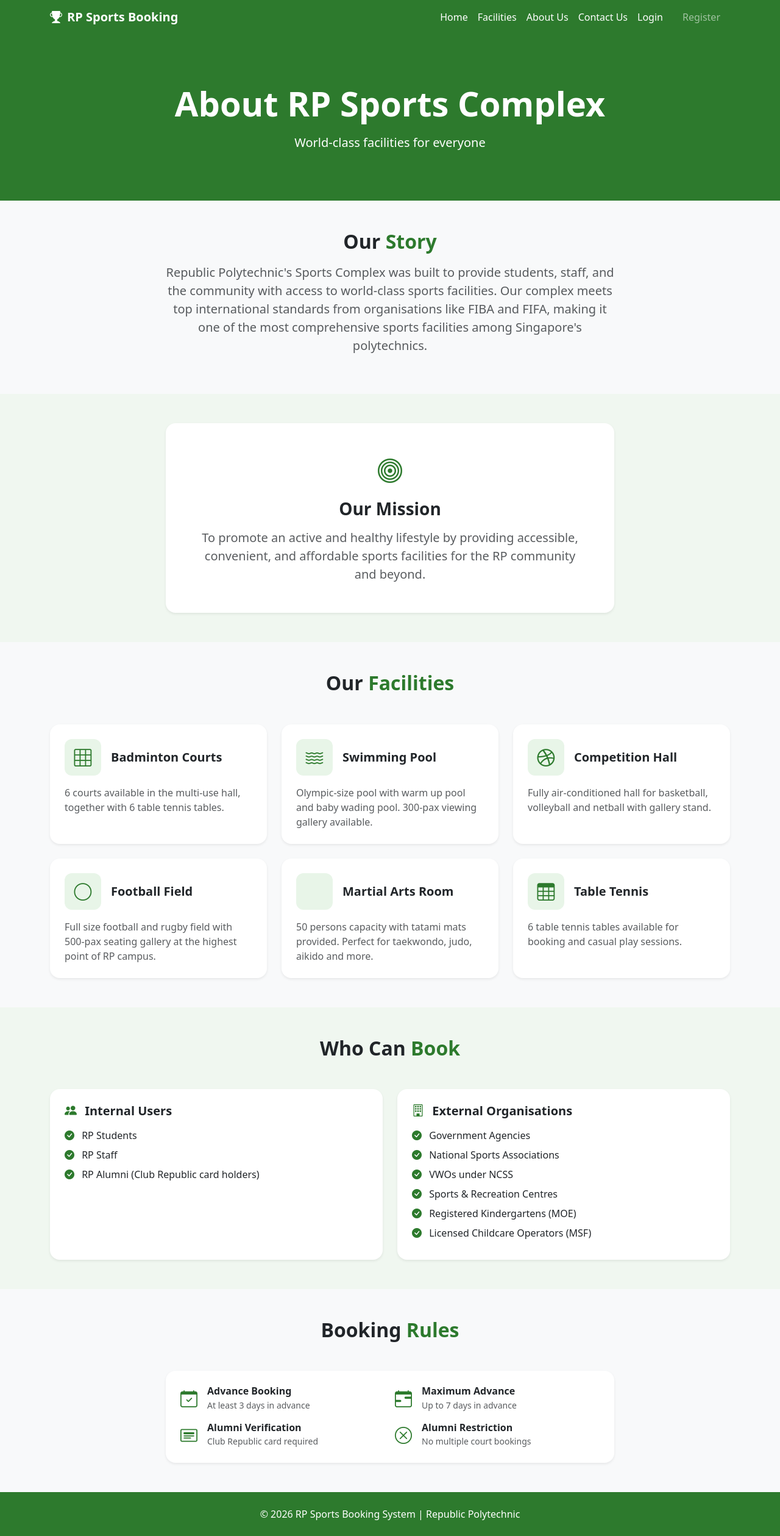
After one commit to WeiXiangWee/C270-DevOps-Team5, a Node server app: page /about in a window 1280 px wide. The commit adds this page. Shown: the whole page at 61% size. Run offline with Node 20, Linux system fonts and the light colour scheme.

```diff
--- a/app.js
+++ b/app.js
@@ -9,5 +9,9 @@ app.get("/", (req, res) => {
     res.render("index");
 });
 
+app.get("/about", (req, res) => {
+    res.render("about");
+});
+
 const PORT = process.env.PORT || 3000;
 app.listen(PORT, () => console.log(`Server running on port ${PORT}`));
--- a/package.json
+++ b/package.json
@@ -19,7 +19,9 @@
   },
   "homepage": "https://github.com/WeiXiangWee/C270-DevOps-Team5#readme",
   "dependencies": {
+    "bcryptjs": "^3.0.3",
     "ejs": "^6.0.1",
-    "express": "^5.2.1"
+    "express": "^5.2.1",
+    "express-session": "^1.19.0"
   }
 }
--- /dev/null
+++ b/views/about.ejs
@@ -0,0 +1,301 @@
+<!DOCTYPE html>
+<html lang="en">
+<head>
+    <meta charset="UTF-8">
+    <meta name="viewport" content="width=device-width, initial-scale=1.0">
+    <title>About Us - RP Sports Booking</title>
+    <link href="https://cdn.jsdelivr.net/npm/bootstrap@5.3.0/dist/css/bootstrap.min.css" rel="stylesheet">
+    <link href="https://cdn.jsdelivr.net/npm/bootstrap-icons@1.10.0/font/bootstrap-icons.css" rel="stylesheet">
+    <style>
+        .hero-about {
+            background-color: #2d7a2d;
+            padding: 80px 0;
+            color: white;
+        }
+        .facility-icon {
+            width: 60px;
+            height: 60px;
+            background-color: #e8f5e8;
+            border-radius: 12px;
+            display: flex;
+            align-items: center;
+            justify-content: center;
+            font-size: 1.8rem;
+        }
+    </style>
+</head>
+<body class="bg-light">
+
+    <%- include('partials/navbar') %>
+
+    <!-- Hero Banner -->
+    <div class="hero-about text-center">
+        <div class="container">
+            <h1 class="display-4 fw-bold mb-3">About RP Sports Complex</h1>
+            <p class="lead mb-0">World-class facilities for everyone</p>
+        </div>
+    </div>
+
+    <!-- Our Story -->
+    <div class="container py-5">
+        <div class="row justify-content-center">
+            <div class="col-md-8 text-center">
+                <h2 class="fw-bold mb-3">
+                    Our <span style="color:#2d7a2d;">Story</span>
+                </h2>
+                <p class="text-muted fs-5">
+                    Republic Polytechnic's Sports Complex was built to provide
+                    students, staff, and the community with access to world-class
+                    sports facilities. Our complex meets top international standards
+                    from organisations like FIBA and FIFA, making it one of the most
+                    comprehensive sports facilities among Singapore's polytechnics.
+                </p>
+            </div>
+        </div>
+    </div>
+
+    <!-- Our Mission -->
+    <div class="py-5" style="background-color:#f0f7f0;">
+        <div class="container">
+            <div class="row justify-content-center">
+                <div class="col-md-8">
+                    <div class="card border-0 shadow-sm rounded-4 p-5 text-center">
+                        <i class="bi bi-bullseye fs-1 mb-3" style="color:#2d7a2d;"></i>
+                        <h3 class="fw-bold mb-3">Our Mission</h3>
+                        <p class="text-muted fs-5 mb-0">
+                            To promote an active and healthy lifestyle by providing
+                            accessible, convenient, and affordable sports facilities
+                            for the RP community and beyond.
+                        </p>
+                    </div>
+                </div>
+            </div>
+        </div>
+    </div>
+
+    <!-- Our Facilities -->
+    <div class="container py-5">
+        <h2 class="fw-bold text-center mb-5">
+            Our <span style="color:#2d7a2d;">Facilities</span>
+        </h2>
+        <div class="row g-4">
+            <div class="col-md-4">
+                <div class="card border-0 shadow-sm rounded-4 p-4 h-100">
+                    <div class="d-flex align-items-center gap-3 mb-3">
+                        <div class="facility-icon">
+                            <i class="bi bi-grid-3x3" style="color:#2d7a2d;"></i>
+                        </div>
+                        <h5 class="fw-bold mb-0">Badminton Courts</h5>
+                    </div>
+                    <p class="text-muted mb-0">
+                        6 courts available in the multi-use hall,
+                        together with 6 table tennis tables.
+                    </p>
+                </div>
+            </div>
+
+            <div class="col-md-4">
+                <div class="card border-0 shadow-sm rounded-4 p-4 h-100">
+                    <div class="d-flex align-items-center gap-3 mb-3">
+                        <div class="facility-icon">
+                            <i class="bi bi-water" style="color:#2d7a2d;"></i>
+                        </div>
+                        <h5 class="fw-bold mb-0">Swimming Pool</h5>
+                    </div>
+                    <p class="text-muted mb-0">
+                        Olympic-size pool with warm up pool and
+                        baby wading pool. 300-pax viewing gallery available.
+                    </p>
+                </div>
+            </div>
+
+            <div class="col-md-4">
+                <div class="card border-0 shadow-sm rounded-4 p-4 h-100">
+                    <div class="d-flex align-items-center gap-3 mb-3">
+                        <div class="facility-icon">
+                            <i class="bi bi-dribbble" style="color:#2d7a2d;"></i>
+                        </div>
+                        <h5 class="fw-bold mb-0">Competition Hall</h5>
+                    </div>
+                    <p class="text-muted mb-0">
+                        Fully air-conditioned hall for basketball,
+                        volleyball and netball with gallery stand.
+                    </p>
+                </div>
+            </div>
+
+            <div class="col-md-4">
+                <div class="card border-0 shadow-sm rounded-4 p-4 h-100">
+                    <div class="d-flex align-items-center gap-3 mb-3">
+                        <div class="facility-icon">
+                            <i class="bi bi-circle" style="color:#2d7a2d;"></i>
+                        </div>
+                        <h5 class="fw-bold mb-0">Football Field</h5>
+                    </div>
+                    <p class="text-muted mb-0">
+                        Full size football and rugby field with
+                        500-pax seating gallery at the highest
+                        point of RP campus.
+                    </p>
+                </div>
+            </div>
+
+            <div class="col-md-4">
+                <div class="card border-0 shadow-sm rounded-4 p-4 h-100">
+                    <div class="d-flex align-items-center gap-3 mb-3">
+                        <div class="facility-icon">
+                            <i class="bi bi-person-arms-up" style="color:#2d7a2d;"></i>
+                        </div>
+                        <h5 class="fw-bold mb-0">Martial Arts Room</h5>
+                    </div>
+                    <p class="text-muted mb-0">
+                        50 persons capacity with tatami mats provided.
+                        Perfect for taekwondo, judo, aikido and more.
+                    </p>
+                </div>
+            </div>
+
+            <div class="col-md-4">
+                <div class="card border-0 shadow-sm rounded-4 p-4 h-100">
+                    <div class="d-flex align-items-center gap-3 mb-3">
+                        <div class="facility-icon">
+                            <i class="bi bi-table" style="color:#2d7a2d;"></i>
+                        </div>
+                        <h5 class="fw-bold mb-0">Table Tennis</h5>
+                    </div>
+                    <p class="text-muted mb-0">
+                        6 table tennis tables available for
+                        booking and casual play sessions.
+                    </p>
+                </div>
+            </div>
+        </div>
+    </div>
+
+    <!-- Who Can Book -->
+    <div class="py-5" style="background-color:#f0f7f0;">
+        <div class="container">
+            <h2 class="fw-bold text-center mb-5">
+                Who Can <span style="color:#2d7a2d;">Book</span>
+            </h2>
+            <div class="row g-4">
+                <div class="col-md-6">
+                    <div class="card border-0 shadow-sm rounded-4 p-4 h-100">
+                        <h5 class="fw-bold mb-3">
+                            <i class="bi bi-people-fill me-2" style="color:#2d7a2d;"></i>
+                            Internal Users
+                        </h5>
+                        <ul class="list-unstyled mb-0">
+                            <li class="mb-2">
+                                <i class="bi bi-check-circle-fill me-2" style="color:#2d7a2d;"></i>
+                                RP Students
+                            </li>
+                            <li class="mb-2">
+                                <i class="bi bi-check-circle-fill me-2" style="color:#2d7a2d;"></i>
+                                RP Staff
+                            </li>
+                            <li class="mb-2">
+                                <i class="bi bi-check-circle-fill me-2" style="color:#2d7a2d;"></i>
+                                RP Alumni (Club Republic card holders)
+                            </li>
+                        </ul>
+                    </div>
+                </div>
+
+                <div class="col-md-6">
+                    <div class="card border-0 shadow-sm rounded-4 p-4 h-100">
+                        <h5 class="fw-bold mb-3">
+                            <i class="bi bi-building me-2" style="color:#2d7a2d;"></i>
+                            External Organisations
+                        </h5>
+                        <ul class="list-unstyled mb-0">
+                            <li class="mb-2">
+                                <i class="bi bi-check-circle-fill me-2" style="color:#2d7a2d;"></i>
+                                Government Agencies
+                            </li>
+                            <li class="mb-2">
+                                <i class="bi bi-check-circle-fill me-2" style="color:#2d7a2d;"></i>
+                                National Sports Associations
+                            </li>
+                            <li class="mb-2">
+                                <i class="bi bi-check-circle-fill me-2" style="color:#2d7a2d;"></i>
+                                VWOs under NCSS
+                            </li>
+                            <li class="mb-2">
+                                <i class="bi bi-check-circle-fill me-2" style="color:#2d7a2d;"></i>
+                                Sports & Recreation Centres
+                            </li>
+                            <li class="mb-2">
+                                <i class="bi bi-check-circle-fill me-2" style="color:#2d7a2d;"></i>
+                                Registered Kindergartens (MOE)
+                            </li>
+                            <li class="mb-2">
+                                <i class="bi bi-check-circle-fill me-2" style="color:#2d7a2d;"></i>
+                                Licensed Childcare Operators (MSF)
+                            </li>
+                        </ul>
+                    </div>
+                </div>
+            </div>
+        </div>
+    </div>
+
+    <!-- Booking Rules -->
+    <div class="container py-5">
+        <h2 class="fw-bold text-center mb-5">
+            Booking <span style="color:#2d7a2d;">Rules</span>
+        </h2>
+        <div class="row justify-content-center">
+            <div class="col-md-8">
+                <div class="card border-0 shadow-sm rounded-4 p-4">
+                    <div class="row g-3">
+                        <div class="col-md-6">
+                            <div class="d-flex align-items-center gap-3">
+                                <i class="bi bi-calendar-check fs-3" style="color:#2d7a2d;"></i>
+                                <div>
+                                    <h6 class="fw-bold mb-0">Advance Booking</h6>
+                                    <small class="text-muted">At least 3 days in advance</small>
+                                </div>
+                            </div>
+                        </div>
+                        <div class="col-md-6">
+                            <div class="d-flex align-items-center gap-3">
+                                <i class="bi bi-calendar-range fs-3" style="color:#2d7a2d;"></i>
+                                <div>
+                                    <h6 class="fw-bold mb-0">Maximum Advance</h6>
+                                    <small class="text-muted">Up to 7 days in advance</small>
+                                </div>
+                            </div>
+                        </div>
+                        <div class="col-md-6">
+                            <div class="d-flex align-items-center gap-3">
+                                <i class="bi bi-card-heading fs-3" style="color:#2d7a2d;"></i>
+                                <div>
+                                    <h6 class="fw-bold mb-0">Alumni Verification</h6>
+                                    <small class="text-muted">Club Republic card required</small>
+                                </div>
+                            </div>
+                        </div>
+                        <div class="col-md-6">
+                            <div class="d-flex align-items-center gap-3">
+                                <i class="bi bi-x-circle fs-3" style="color:#2d7a2d;"></i>
+                                <div>
+                                    <h6 class="fw-bold mb-0">Alumni Restriction</h6>
+                                    <small class="text-muted">No multiple court bookings</small>
+                                </div>
+                            </div>
+                        </div>
+                    </div>
+                </div>
+            </div>
+        </div>
+    </div>
+
+    <!-- Footer -->
+    <footer class="py-4 text-white text-center" style="background-color:#2d7a2d;">
+        <p class="mb-0">© 2026 RP Sports Booking System | Republic Polytechnic</p>
+    </footer>
+
+    <script src="https://cdn.jsdelivr.net/npm/bootstrap@5.3.0/dist/js/bootstrap.bundle.min.js"></script>
+</body>
+</html>
--- a/views/partials/navbar.ejs
+++ b/views/partials/navbar.ejs
@@ -1,22 +1,45 @@
-
-<nav class="navbar navbar-expand-sm bg-dark navbar-dark">
-  <div class="container-fluid">
-
-    <a class="navbar-brand" href="/">RP Facility Booking</a>
-
-    <div class="collapse navbar-collapse" id="collapsibleNavbar">
-
-      <!-- navbar links -->
-      <ul class="navbar-nav me-auto">
+<nav class="navbar navbar-expand-lg navbar-dark" style="background-color:#2d7a2d;">
+    <div class="container">
+        <a class="navbar-brand fw-bold" href="/">
+            <i class="bi bi-trophy-fill me-2"></i>RP Sports Booking
+        </a>
+        <button class="navbar-toggler" type="button" data-bs-toggle="collapse" data-bs-target="#navbarNav">
+            <span class="navbar-toggler-icon"></span>
+        </button>
+        <div class="collapse navbar-collapse" id="navbarNav">
+            <ul class="navbar-nav ms-auto">
                 <li class="nav-item">
-          <a class="nav-link" href="/">Home</a>
+                    <a class="nav-link text-white" href="/">Home</a>
                 </li>
-
                 <li class="nav-item">
-          <a class="nav-link" href="/bookings">All Bookings</a>
+                    <a class="nav-link text-white" href="/facilities">Facilities</a>
                 </li>
-
                 <li class="nav-item">
-          <a class="nav-link" href="/bookings/add">Add Booking</a>
+                    <a class="nav-link text-white" href="/about">About Us</a>
                 </li>
+                <li class="nav-item">
+                    <a class="nav-link text-white" href="/contact">Contact Us</a>
+                </li>
+                <% if (locals.session && locals.session.user) { %>
+                <li class="nav-item">
+                    <a class="nav-link text-white" href="/my-bookings">
+                        <i class="bi bi-calendar-check me-1"></i>My Bookings
+                    </a>
+                </li>
+                <li class="nav-item">
+                    <a class="nav-link text-white" href="/logout">
+                        <i class="bi bi-box-arrow-right me-1"></i>Logout
+                    </a>
+                </li>
+                <% } else { %>
+                <li class="nav-item">
+                    <a class="nav-link text-white" href="/login">Login</a>
+                </li>
+                <li class="nav-item">
+                    <a class="nav-link btn btn-outline-light ms-2 px-3" href="/register">Register</a>
+                </li>
+                <% } %>
             </ul>
+        </div>
+    </div>
+</nav>
```
Also changed, not shown: views/index.ejs (+128 -10 lines), 1 other file. Lines whose indentation alone changed are shown as unchanged.
